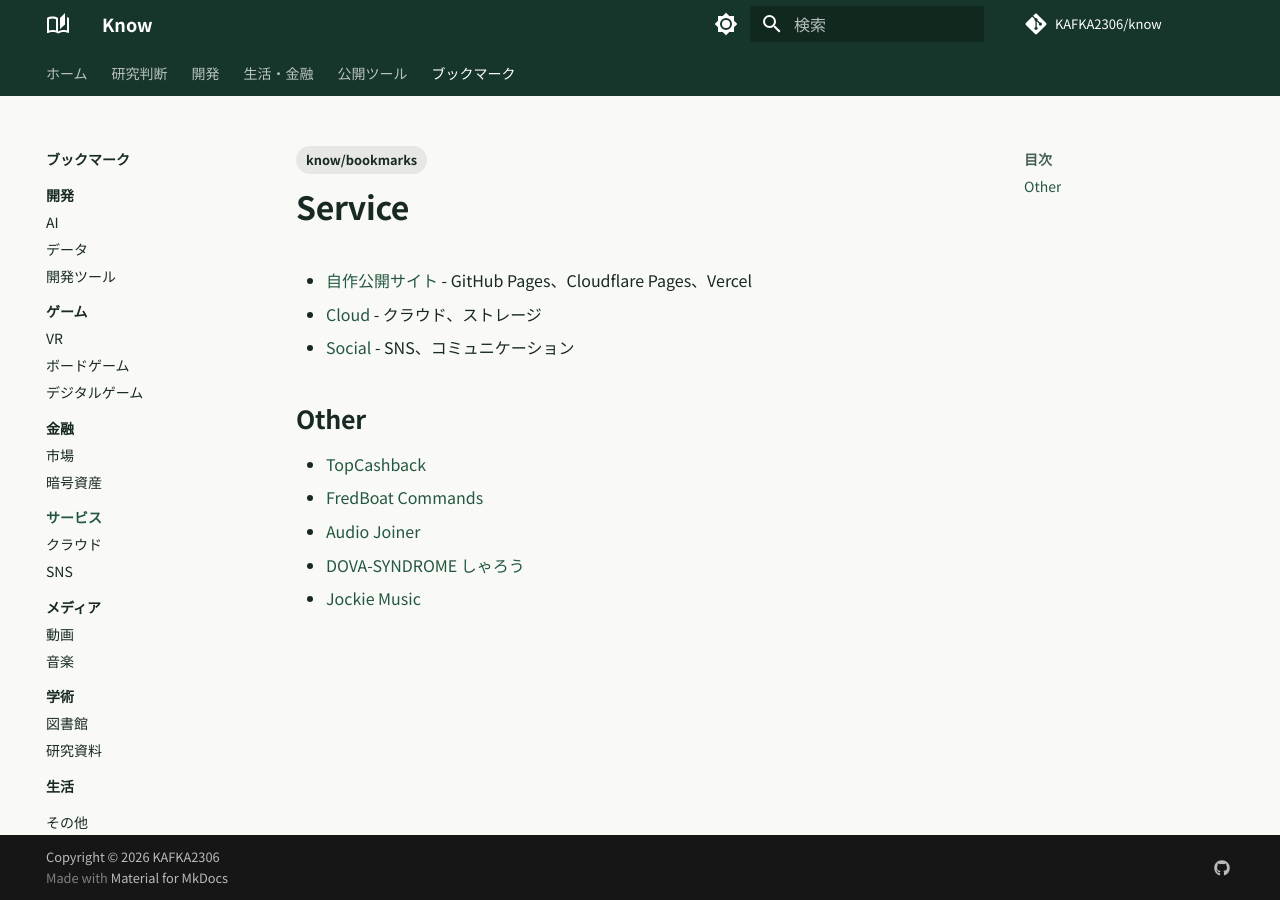
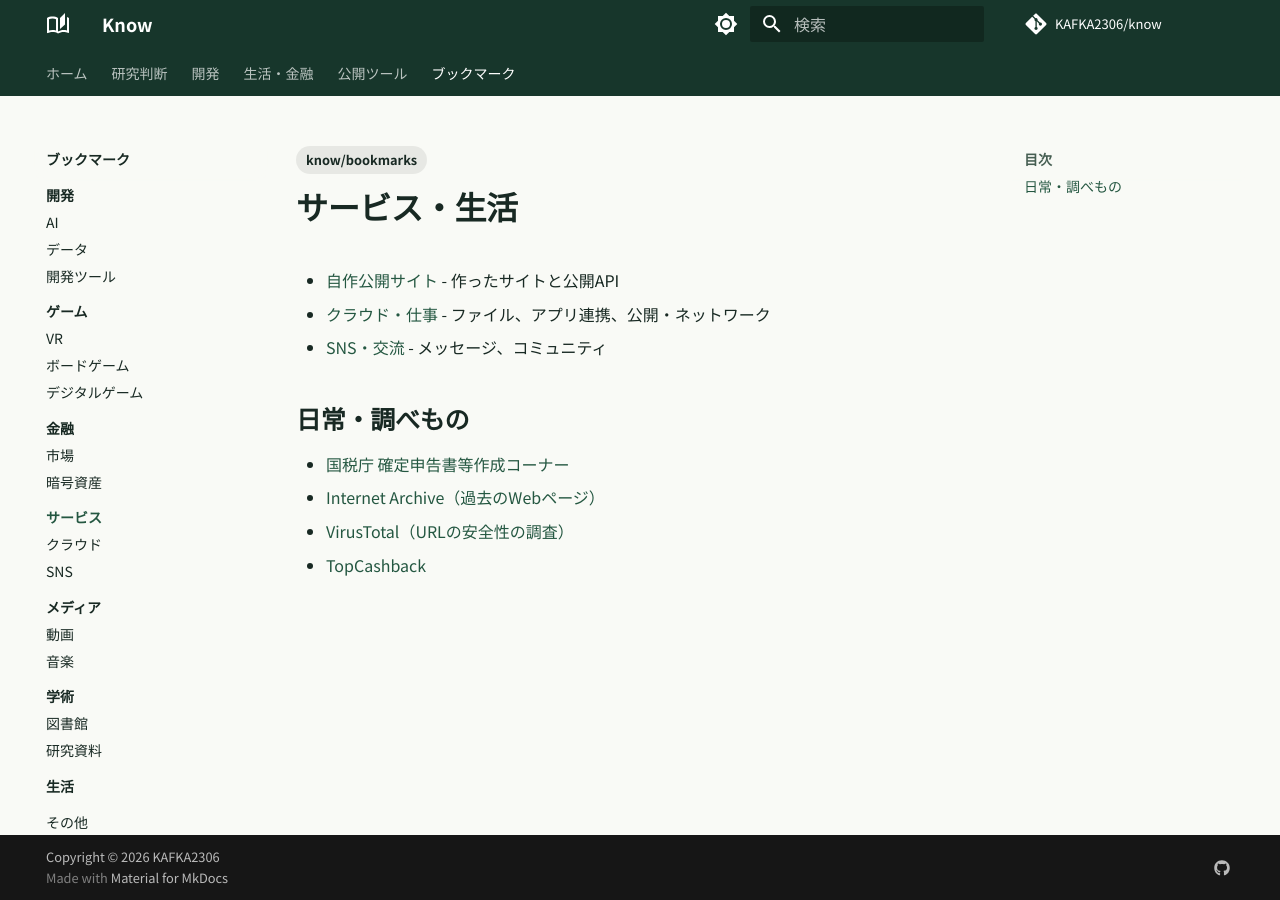
Before and after one commit to KAFKA2306/know, an MkDocs documentation site: the page built from docs/bookmarks/Service/index.md, in a window 1280 px wide. Built offline with MkDocs 1.6.1 and Material for MkDocs 9.7.7, drawn with Linux system fonts in a browser that asks for light colours; comment, search, counter and statistics services are not loaded.

Commit message:
docs(bookmarks): add verified 2026 research and service sources

```diff
--- a/docs/bookmarks/Service/index.md
+++ b/docs/bookmarks/Service/index.md
@@ -1,19 +1,19 @@
 ---
 type: bookmark
-description: "「Service」のブックマークを探すための索引。"
+description: "仕事、生活、SNS、公開サービスを使うリンク集。"
 tags:
   - know/bookmarks
 ---
-# Service
 
-- [自作公開サイト](Sites/index.md) - GitHub Pages、Cloudflare Pages、Vercel
-- [Cloud](Cloud/index.md) - クラウド、ストレージ
-- [Social](Social/index.md) - SNS、コミュニケーション
+# サービス・生活
 
-## Other
+- [自作公開サイト](Sites/index.md) - 作ったサイトと公開API
+- [クラウド・仕事](Cloud/index.md) - ファイル、アプリ連携、公開・ネットワーク
+- [SNS・交流](Social/index.md) - メッセージ、コミュニティ
 
+## 日常・調べもの
+
+- [国税庁 確定申告書等作成コーナー](https://www.keisan.nta.go.jp)
+- [Internet Archive（過去のWebページ）](https://web.archive.org/)
+- [VirusTotal（URLの安全性の調査）](https://www.virustotal.com/gui/home/url)
 - [TopCashback](https://www.topcashback.com)
-- [FredBoat Commands](https://fredboat.com)
-- [Audio Joiner](https://audio-joiner.com)
-- [DOVA-SYNDROME しゃろう](https://dova-s.jp)
-- [Jockie Music](https://www.jockiemusic.com)
```
